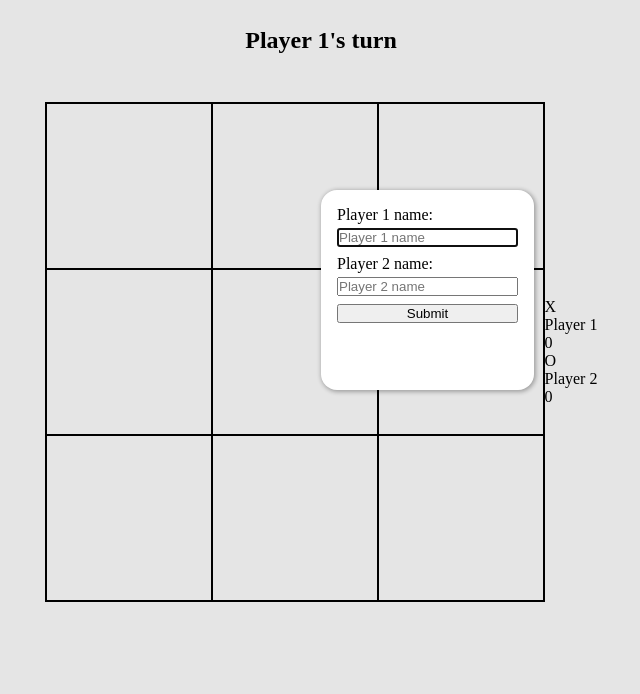
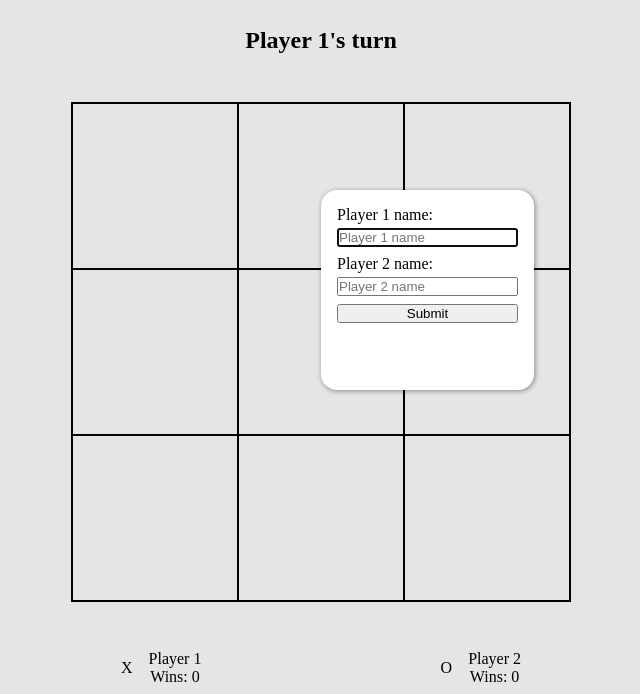
Before and after one commit to KimMillena/tic-tac-toe, a plain HTML site: page index.html in a window 1280 px wide. Shown: the part 106-800 px from the top of the page, without its empty margins (319-959 px from the left). Drawn offline with Linux system fonts and the light colour scheme.

Commit message:
Add HTML and CSS to layout scores

```diff
--- a/index.html
+++ b/index.html
@@ -19,17 +19,21 @@
                 <div class="left">
                     <p class="player1-marker"></p>
                 </div>
-                <p class="player1-name"></p>
-                <p class="player1-wins"></p>
+                <div class="right">
+                    <p class="player1-name"></p>
+                    <p class="player1-wins"></p>
+                </div>
+
             </div>
 
             <div class="player-container" id="player2-container">
                 <div class="left">
                     <p class="player2-marker"></p>
                 </div>
-
-                <p class="player2-name"></p>
-                <p class="player2-wins"></p>
+                <div class="right">
+                    <p class="player2-name"></p>
+                    <p class="player2-wins"></p>
+                </div>
             </div>
         </div>
     </main>
--- a/script.js
+++ b/script.js
@@ -57,6 +57,7 @@ function gameController() {
 
     currentPlayer = player1;
     display.displayTurn(currentPlayer);
+    display.displayScores(player1, player2);
     inputDialog.close();
   });
 
@@ -167,10 +168,10 @@ function displayController() {
 
     player1Marker.textContent = `${player1.marker}`;
     player1Name.textContent = `${player1.name}`;
-    player1Wins.textContent = player1.getWins();
+    player1Wins.textContent = `Wins: ${player1.getWins()}`;
     player2Marker.textContent = `${player2.marker}`;
     player2Name.textContent = `${player2.name}`;
-    player2Wins.textContent = player2.getWins();
+    player2Wins.textContent = `Wins: ${player2.getWins()}`;
   };
 
   const displayResult = (gameResult, playerName) => {
--- a/styles.css
+++ b/styles.css
@@ -16,8 +16,10 @@
 
 .main {
   display: flex;
+  flex-direction: column;
   align-items: center;
   justify-content: center;
+  gap: 3rem;
 }
 
 /* BOARD STYLINGS */
@@ -36,6 +38,30 @@
   align-items: center;
   justify-content: center;
   border: 1px solid black;
+}
+
+/* PLAYER SCORES STYLINGS */
+
+.scores {
+  min-width: 400px;
+  display: flex;
+  justify-content: space-between;
+  align-items: center;
+}
+
+.player-container {
+  display: flex;
+  gap: 1rem;
+}
+
+.left,
+.right {
+  display: flex;
+  align-items: center;
+}
+
+.right {
+  flex-direction: column;
 }
 
 /* MODAL STYLINGS */
```
